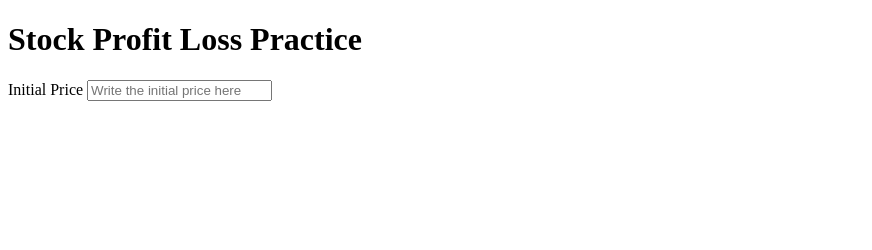
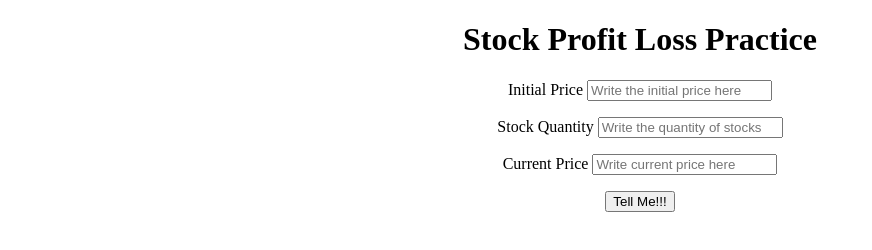
Before and after one commit to Dipta437/javascrpt-practice-1, a plain HTML site: page index.html in a window 1280 px wide. Shown: the whole page, without its empty margins (0-872 px from the left). Drawn offline with Linux system fonts and the light colour scheme.

Commit message:
create inputs, button and div

```diff
--- a/index.html
+++ b/index.html
@@ -8,10 +8,25 @@
     <link rel="stylesheet" href="style.css">
 </head>
 <body>
-    <h1>Stock Profit Loss Practice</h1>
+    <main>
+        <div>
+            <h1>Stock Profit Loss Practice</h1>
     <label for="initial-price">Initial Price
         <input type="number" placeholder="Write the initial price here">
     </label>
+    <label for="stock-quantity">Stock Quantity
+        <input type="number" placeholder="Write the quantity of stocks">
+    </label>
+    <label for="current-price">Current Price
+        <input type="number" placeholder="Write current price here">
+    </label>
+    <button id="submit-btn">Tell Me!!!</button>
+        </div>
+        <div>
+
+        </div>
+
+    </main>
     <script src="app.js" type="text/javascript"></script>
 </body>
 </html>
--- a/style.css
+++ b/style.css
@@ -0,0 +1,10 @@
+body{
+   text-align: center;
+}
+label{
+    display: block;
+    margin-top: 1rem;
+}
+button{
+    margin-top: 1rem;
+}
```
